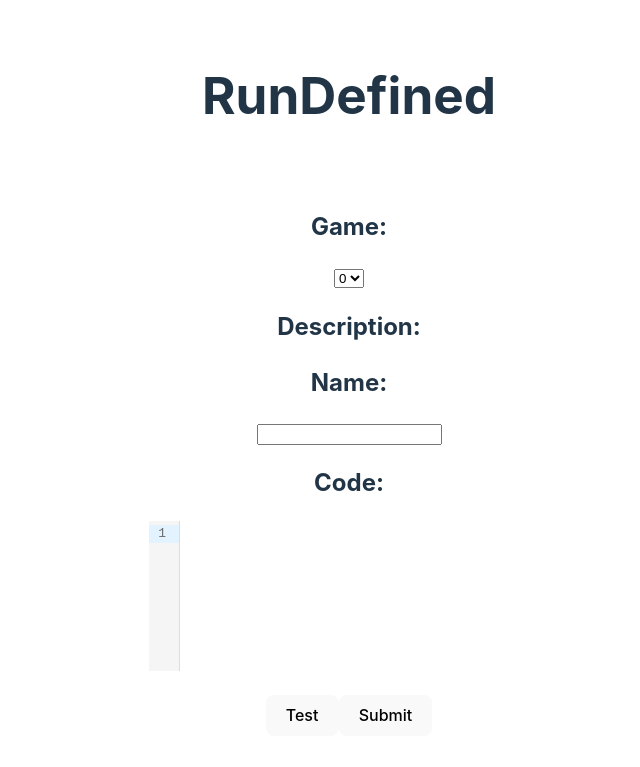
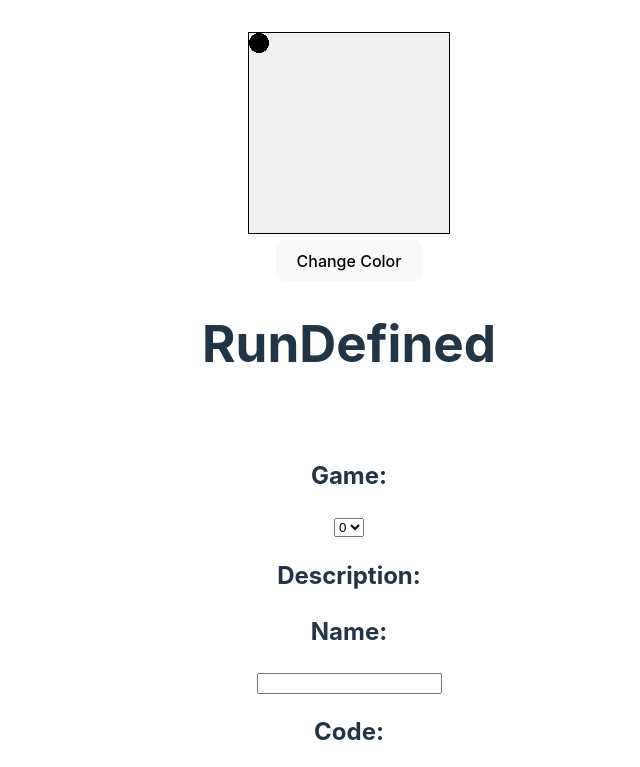
Before and after one commit to mlsamuels/run-defined, a React (Vite) app: page / in a window 1280 px wide. Shown: the top 767 px of the page, without its empty margins (291-931 px from the left). Built offline with nearby package versions, Linux system fonts and the light colour scheme; no server answers.

Commit message:
Started on dot-component

```diff
--- a/src/client/App.css
+++ b/src/client/App.css
@@ -17,3 +17,10 @@
 pre {
   text-align: left;
 }
+
+#canvas{
+  border:1px solid #000000;
+  width: 200px;
+  height: 200px;
+  background-color: #f0f0f0;
+}
--- a/src/client/App.jsx
+++ b/src/client/App.jsx
@@ -2,6 +2,7 @@ import {useState, useEffect, useRef} from "react";
 import "./App.css";
 import editorComponent from "./editor-component.jsx"
 import runResultComponent from "./run-result-component.jsx"
+import dotComponent from "./dot-component.jsx";
 
 
 function App() {
@@ -30,10 +31,14 @@ function App() {
 
     const [visualization, setVisualization] =  useState("")
 
+    const [color, setColor]=useState("#000000")
+
     //initialization code
     useEffect( () => {
         changeGame(0)
+
     }, []);
+
 
     //Pressing the test button
     const testPress = async () => {
@@ -71,7 +76,7 @@ function App() {
         console.log("Submission Real Code: "+realCode.current.code)
         try {
             setLeaderBoardData("Waiting for Leader Board...");
-
+            setVisualization("");
             const response = await fetch('/submitfunction', {
                 method: 'POST',
                 headers: {'Content-Type': 'application/json'},
@@ -142,7 +147,16 @@ function App() {
     }
 
     return (
+
         <div className="App">
+            <div>
+                <canvas id="canvas" width="2000" height="2000">
+                </canvas>
+            </div>
+            {dotComponent(100,100,color,document.getElementById("canvas"))}
+            <button className="button" onClick={()=>{setColor('#' + Math.floor(Math.random() * 16777215).toString(16).padStart(6, '0'))}}>
+                Change Color
+            </button>
             <h1>RunDefined</h1>
             <div className="card">
                 <div>
--- /dev/null
+++ b/src/client/dot-array-component.jsx
@@ -0,0 +1,3 @@
+export default function dotArrayComponent(width, height,values){
+
+}
--- /dev/null
+++ b/src/client/dot-component.jsx
@@ -0,0 +1,74 @@
+import {useRef, useEffect} from "react";
+
+
+export default function dotComponent(x, y, color, c){
+    const curColor= useRef("#FFFFFF");
+    const toColor= useRef("#FFFFFF");
+    const requestColor = useRef("#FFFFFF")
+    const isChanging= useRef(false)
+
+
+    useEffect(()=>{
+        requestColor.current= color
+        check()
+    })
+
+    const check = ()=>{
+        console.log("ToColor: "+ toColor.current+", CurColor: "+ curColor.current+", color: "+ requestColor.current)
+        if(requestColor.current===curColor.current || isChanging.current){
+            return
+        }
+        toColor.current=requestColor.current
+        isChanging.current=true;
+        update(0)
+    }
+
+    const update = (t)=> {
+
+        const ctx = document.getElementById("canvas").getContext("2d");
+
+        ctx.clearRect(x - 100, y - 100, 200, 200);
+
+        ctx.beginPath();
+        ctx.lineWidth = 0;
+        ctx.fillStyle = toColor.current;
+        ctx.strokeStyle = toColor.current;
+        ctx.ellipse(x, y, 100, 100, 0, 3 * Math.PI / 2, Math.PI / 2);
+        ctx.fill();
+
+
+        ctx.beginPath();
+        ctx.lineWidth = 0;
+        ctx.fillStyle = curColor.current;
+        ctx.strokeStyle = curColor.current;
+        ctx.ellipse(x, y, 100, 100, 0, Math.PI / 2, 3 * Math.PI / 2);
+        ctx.fill();
+
+
+        if (t < 1) {
+            ctx.beginPath();
+            ctx.lineWidth = 0;
+            ctx.fillStyle = curColor.current;
+            ctx.strokeStyle = curColor.current;
+            ctx.ellipse(x, y, Math.cos(t * Math.PI / 2) * 100, 100, 0, 3 * Math.PI / 2, Math.PI / 2);
+            ctx.fill();
+        } else {
+            ctx.beginPath();
+            ctx.lineWidth = 0;
+            ctx.fillStyle = toColor.current;
+            ctx.strokeStyle = toColor.current;
+            ctx.ellipse(x, y, -Math.cos(t * Math.PI / 2) * 100, 100, 0, Math.PI / 2, 3 * Math.PI / 2);
+            ctx.fill();
+        }
+        ctx.stroke();
+
+        t += 0.1
+        if (t >= 2) {
+            curColor.current=toColor.current
+            isChanging.current=false
+            check()
+        } else {
+            setTimeout(update, 1, t)
+        }
+    }
+}
--- a/src/server/main.js
+++ b/src/server/main.js
@@ -128,6 +128,7 @@ async function playGames(id, count){
     //Closest match
     const p1= searchResult[0];
     visualizations.push(await playGame(p0,p1))
+    console.log(p0.name+" vs. "+p1.name)
     p0 = await gameZeroSubmissions.findOne({_id: id})
   }
   return visualizations;
```
